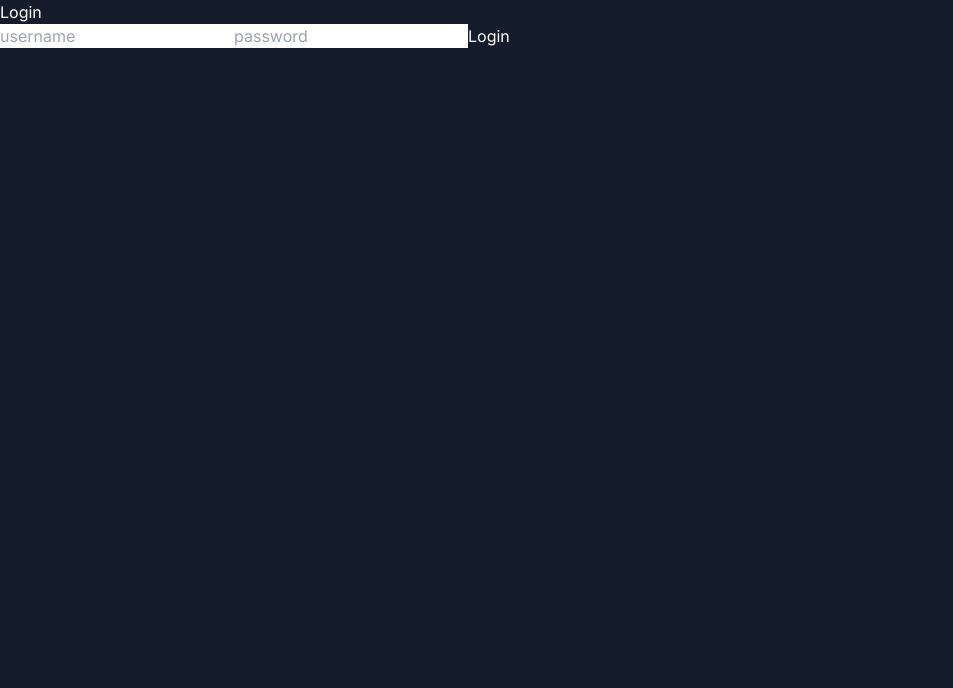
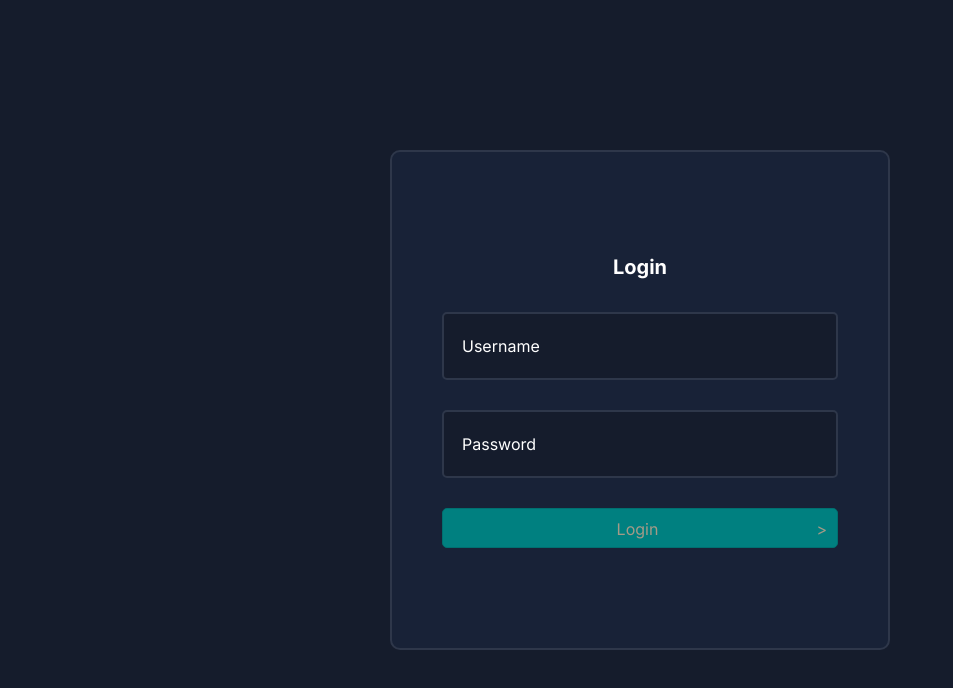
Before and after one commit to MedinaPiRRy/Admin-Dashboard, a Next.js app: page /login in a window 1280 px wide. Shown: the top 688 px of the page, without its empty margins (0-953 px from the left). Built offline with nearby package versions, Linux system fonts and the light colour scheme.

Commit message:
added login page

```diff
--- /dev/null
+++ b/app/(ui)/login/login.module.css
@@ -0,0 +1,121 @@
+.container{
+    width: 100%;
+    height: 100vh;
+    display: flex;
+    align-items: center;
+    justify-content: center;
+    box-shadow: #2e374a;
+}
+
+.form{
+    background-color: var(--bgSoft);
+    padding: 50px;
+    border-radius: 10px;
+    width: 500px;
+    height: 500px;
+    display: flex;
+    flex-direction: column;
+    justify-content: center;
+    gap: 30px;
+    border: 2px solid #2e374a;
+}
+
+.form h1{
+    text-align: center;
+    font-size: 20px;
+    font-weight: bold;
+}
+
+.form input{
+    padding: 20px;
+    outline: none;
+    border: 2px solid #2e374a;
+    border-radius: 5px;
+    background-color: var(--bg);
+    color: var(--text);
+    width: 100%;
+    box-shadow: #2e374a;
+}
+
+.form button{
+    background-color: teal;
+    border: 1px solid rgb(0, 112, 112);
+    color: #A49A87;
+    height: 40px;
+    line-height: 40px;
+    padding: 0px 40px 0px 15px;
+    border-radius: 5px;
+    cursor: pointer;
+    position: relative;
+    overflow: hidden;
+    transition: .4s all ease;
+}
+
+.form button:before {
+    content: ">";
+    position: absolute;
+    right: 10px;
+}
+
+.form span {
+    position: relative;
+    margin-left: 20px;
+    top: 0px;
+    transition: .4s all ease;
+}
+
+.form span:after {
+    content: attr(title);
+    display: block;
+    opacity: 0;
+    transition: .4s all ease;
+    color: white;
+}
+
+.form button:hover {
+    border-color: white;
+}
+
+.form button:hover:before {
+    color: white;
+}
+
+.form button:hover span {
+    top: -40px;
+}
+
+.form button:hover .form {
+    border: 2px solid teal;
+}
+
+.inputWrapper {
+    --padding: 16px;
+    position: relative;
+    display: flex;
+    align-items: center;
+  }
+
+  .placeholder {
+    position: absolute;
+    background-color: var(--bg);
+    color: var(--text);
+    left: var(--padding);
+    padding: 0 4px;
+    transition: all 0.2s ease-in;
+  }
+
+  .form input:is(:focus, :valid) {
+    border: 2px solid teal;
+  }
+
+  .form button:hover span:after {
+    opacity: 1;
+    content: 'Confirm';
+    margin-left: 20px;
+}
+
+  .form input:is(:focus, :valid) + .placeholder {
+    transform: translatey(calc(-1 * var(--padding) - 12px));
+    font-size: 12px;
+    color: var(--text);
+  }
--- a/app/login/page.jsx
+++ b/app/login/page.jsx
@@ -1,12 +1,20 @@
+import Styles from '@/(ui)/login/login.module.css';
+
 const LoginPage = () => {
     return (
-        <div>
-        <h1>Login</h1>
-        <form>
-            <input type="text" placeholder="username" />
-            <input type="password" placeholder="password" />
-            <button type="submit">Login</button>
-        </form>
+        <div className={Styles.container}>
+            <form action='' className={Styles.form}>
+                <h1>Login</h1>
+                <div className={Styles.inputWrapper}>
+                    <input type="text" id='username' required />
+                    <label htmlFor="username" className={Styles.placeholder}>Username</label>
+                </div>
+                <div className={Styles.inputWrapper}>
+                    <input type="password" id='password' required />
+                    <label htmlFor="password" className={Styles.placeholder}>Password</label>
+                </div>
+                <button type="submit"><span>Login</span></button>
+            </form>
         </div>
     );
 }
```
